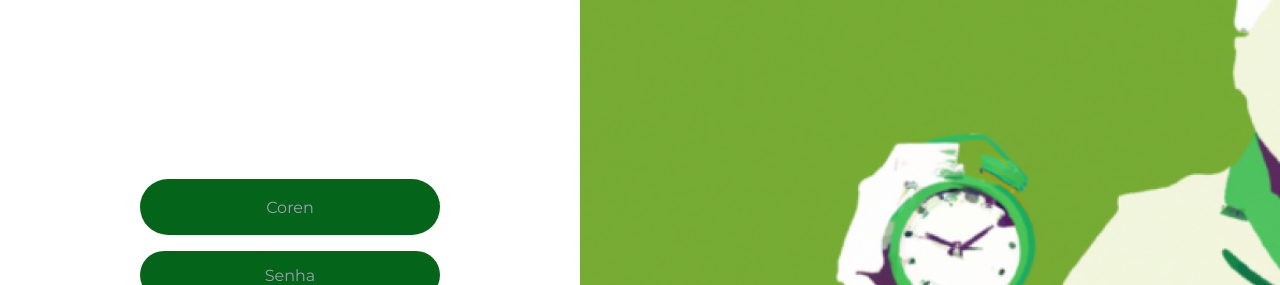
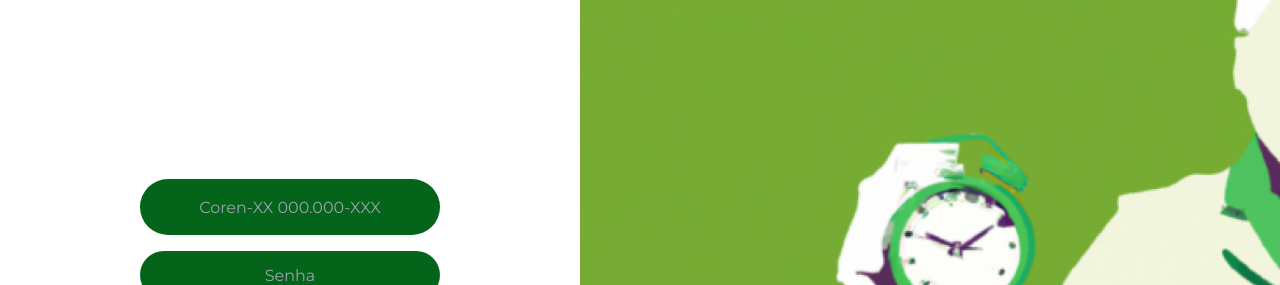
Before and after one commit to Kayk-Rios/Decubtech-Front-End, a Next.js app: page / in a window 1280 px wide. Shown: the top 285 px of the page. Built offline with nearby package versions, Linux system fonts and the light colour scheme.

Commit message:
feat:mascaraInput

```diff
--- a/src/components/templates/Login.tsx
+++ b/src/components/templates/Login.tsx
@@ -4,6 +4,8 @@ import React, { useState, useEffect } from "react";
 import Link from "next/link";
 import Entrar from "../Ui/Entrar";
 import ImageEnfermeira2 from "../Ui/ImageEnfermeira2";
+import InputMask from "react-input-mask";
+
 
 
 export default function Login() {
@@ -43,7 +45,12 @@ export default function Login() {
           <div className={`mt-8 ${showSkeleton ? 'mt-20' : ''}`}>
             <form className="flex flex-col gap-4 w-[300px]">
               <div className="flex flex-col">
-                <input type="text" required className="coren rounded-full h-14 text-center" placeholder="Coren" />
+                <InputMask
+                  mask="Coren-aa-999.999-aaa"
+                  placeholder="Coren-XX 000.000-XXX"
+                  required
+                  className="coren rounded-full h-14 text-center"
+                />
               </div>
               <div className="flex flex-col pb-40">
                 <input type="password" required className="senha rounded-full h-12 text-center" placeholder="Senha" />
```
